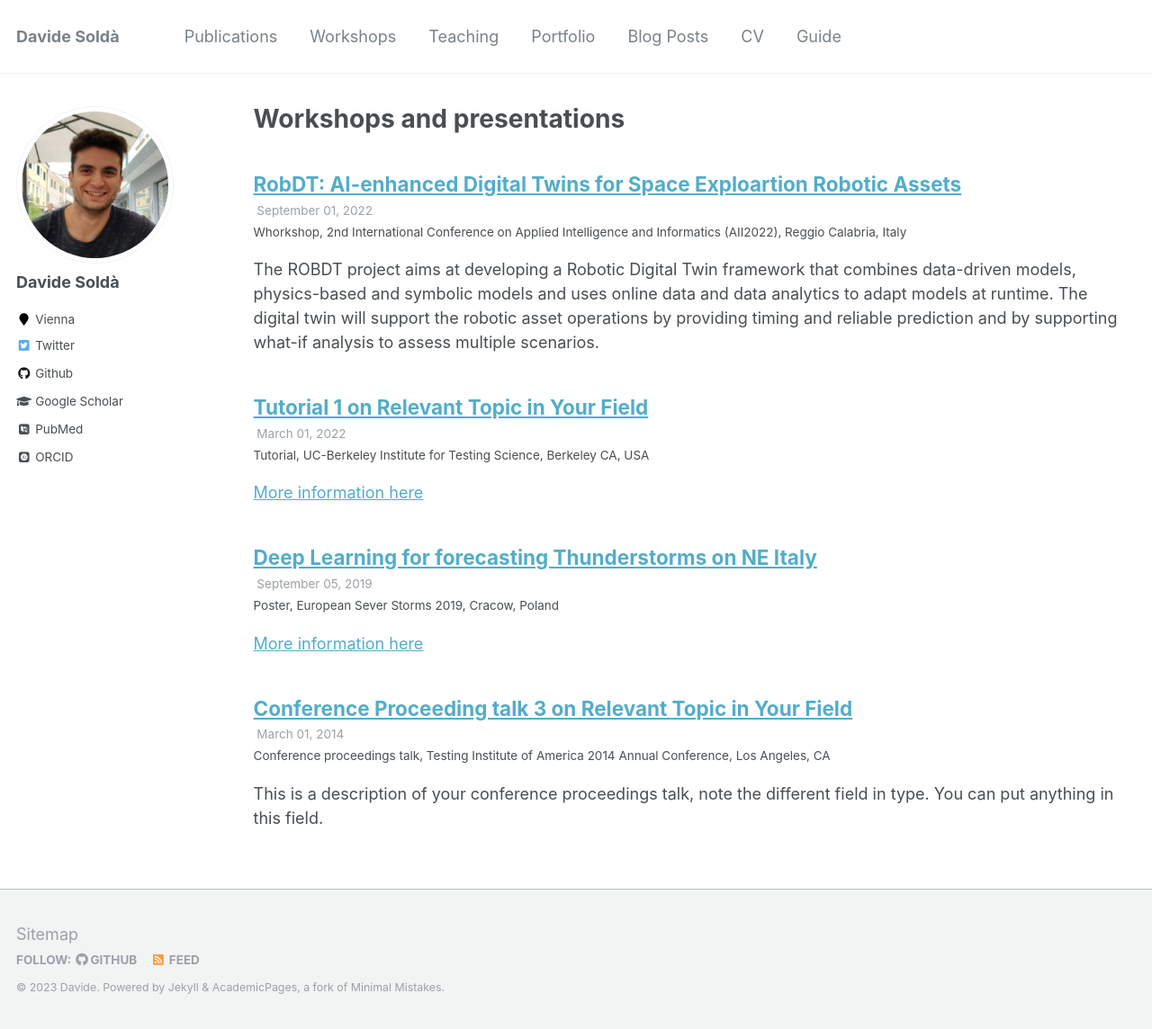
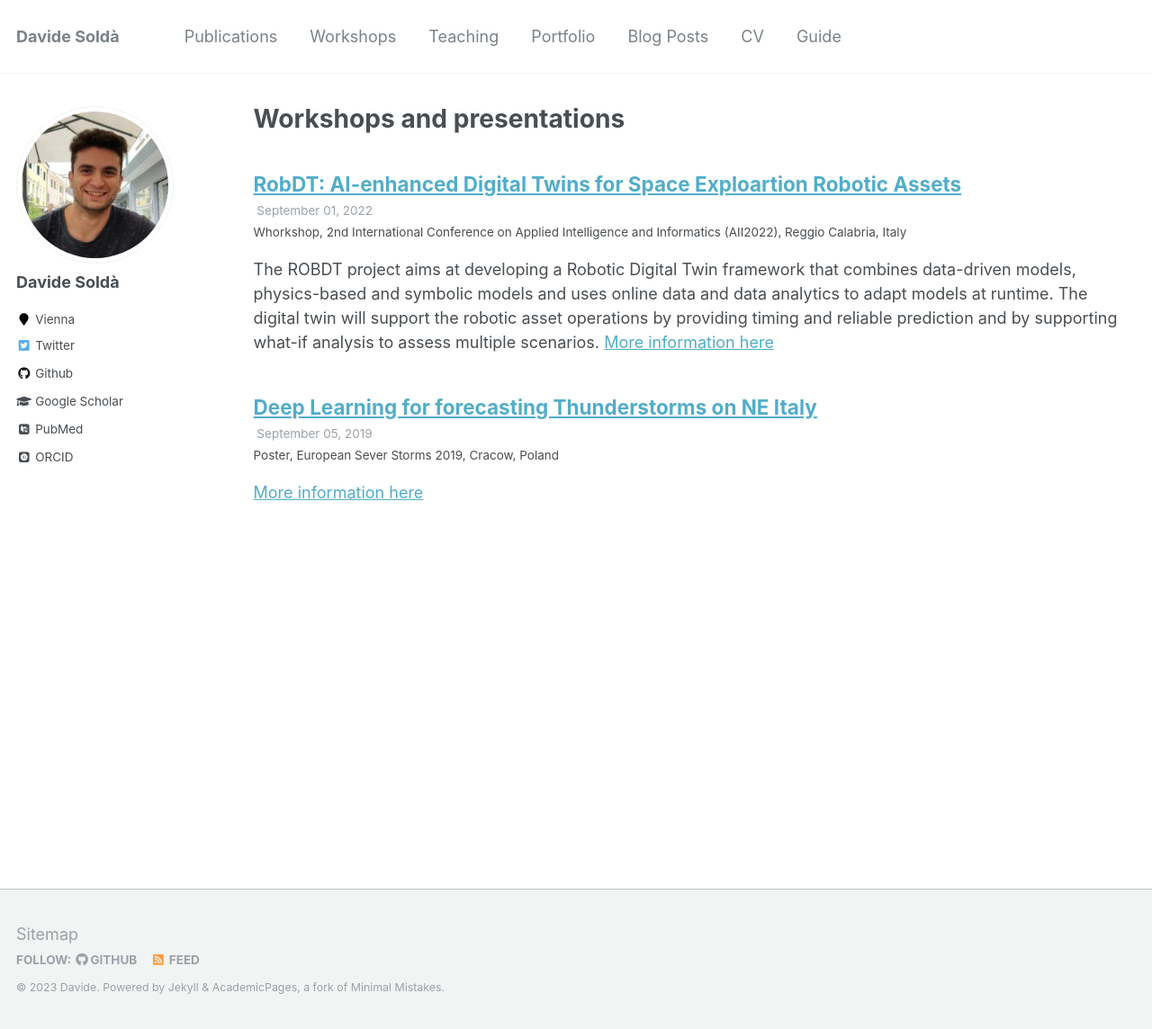
Before and after one commit to DavideSolda/davidesolda.github.io, a Jekyll site: the page built from _pages/talks.html, in a window 1280 px wide and 1144 px high. Shown: the whole window at 90% size. Built offline with Jekyll 4.4.1, drawn with Linux system fonts in a browser that asks for light colours; some web fonts are replaced.

Commit message:
update workshop

```diff
--- a/_talks/2014-03-01-talk-3.md
+++ /dev/null
@@ -1,11 +0,0 @@
----
-title: "Conference Proceeding talk 3 on Relevant Topic in Your Field"
-collection: talks
-type: "Conference proceedings talk"
-permalink: /talks/2014-03-01-talk-3
-venue: "Testing Institute of America 2014 Annual Conference"
-date: 2014-03-01
-location: "Los Angeles, CA"
----
-
-This is a description of your conference proceedings talk, note the different field in type. You can put anything in this field.
--- a/_talks/2022-09-01-tutorial-1.md
+++ /dev/null
@@ -1,13 +0,0 @@
----
-title: "Tutorial 1 on Relevant Topic in Your Field"
-collection: talks
-type: "Tutorial"
-permalink: /talks/2013-03-01-tutorial-1
-venue: "UC-Berkeley Institute for Testing Science"
-date: 2022-03-01
-location: "Berkeley CA, USA"
----
-
-[More information here](http://exampleurl.com)
-
-This is a description of your tutorial, note the different field in type. This is a markdown files that can be all markdown-ified like any other post. Yay markdown!
```
Also changed, not shown: _talks/2022-09-01-talk-1.md (+1 -3 lines).
